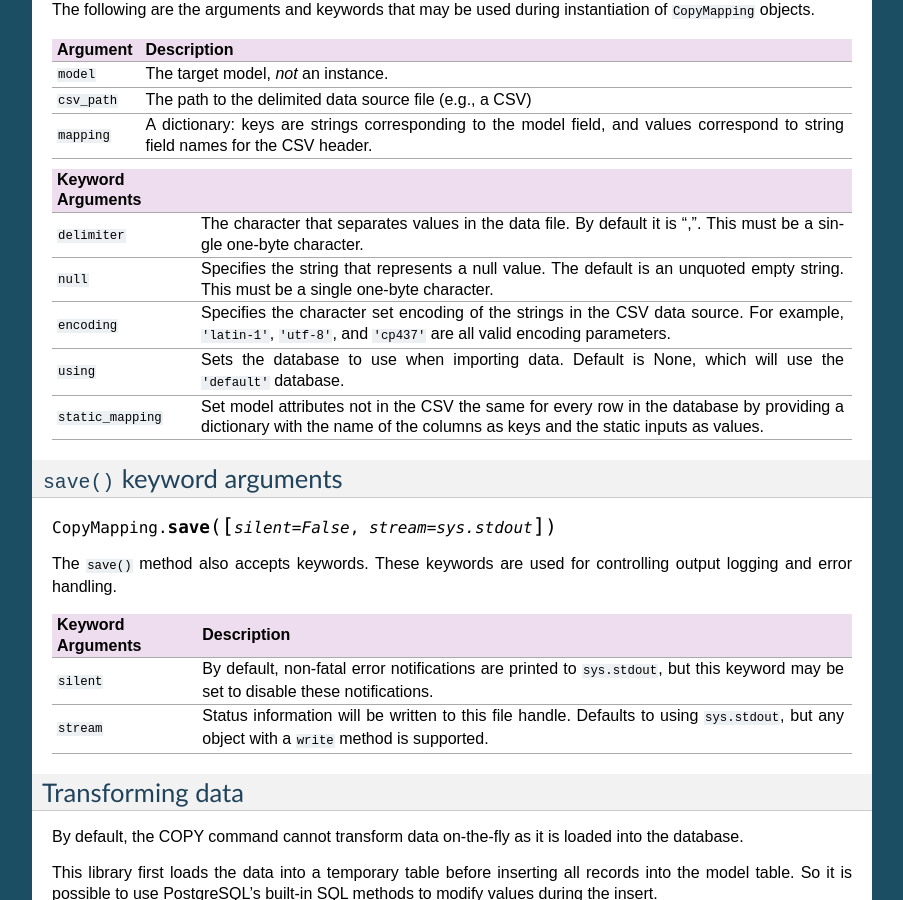
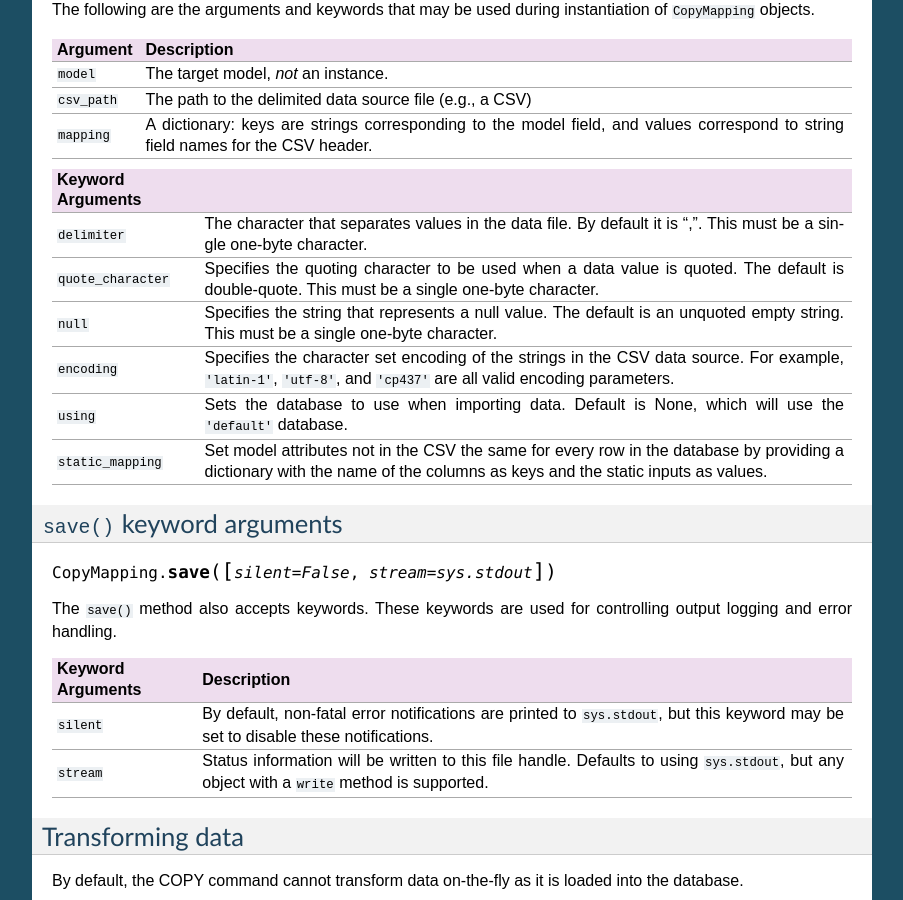
Before and after one commit to palewire/django-postgres-copy, a Sphinx documentation site: the page built from docs/index.rst, in a window 1280 px wide and 900 px high, scrolled down 2034 px. Shown: the whole window, without its empty margins (198-1101 px from the left). Built offline with Sphinx 7.4.7, drawn with Linux system fonts in a browser that asks for light colours.

Commit message:
Added quote_character docs

```diff
--- a/docs/index.rst
+++ b/docs/index.rst
@@ -141,6 +141,10 @@ Keyword Arguments
 ``delimiter``          The character that separates values in the data file.
                        By default  it is ",". This must be a single one-byte
                        character.
+
+``quote_character``    Specifies the quoting character to be used when a
+                       data value is quoted. The default is double-quote.
+                       This must be a single one-byte character.
 
 ``null``               Specifies the string that represents a null value.
                        The default is an unquoted empty string. This must
```
